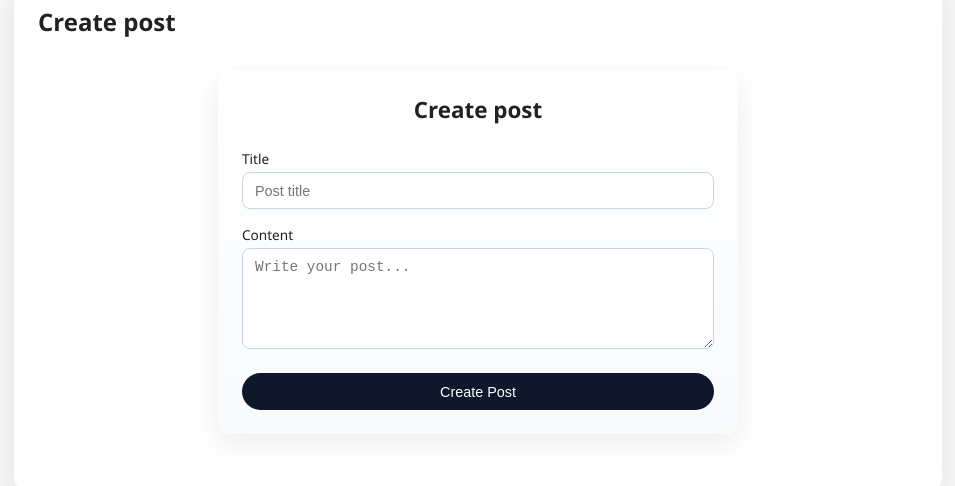
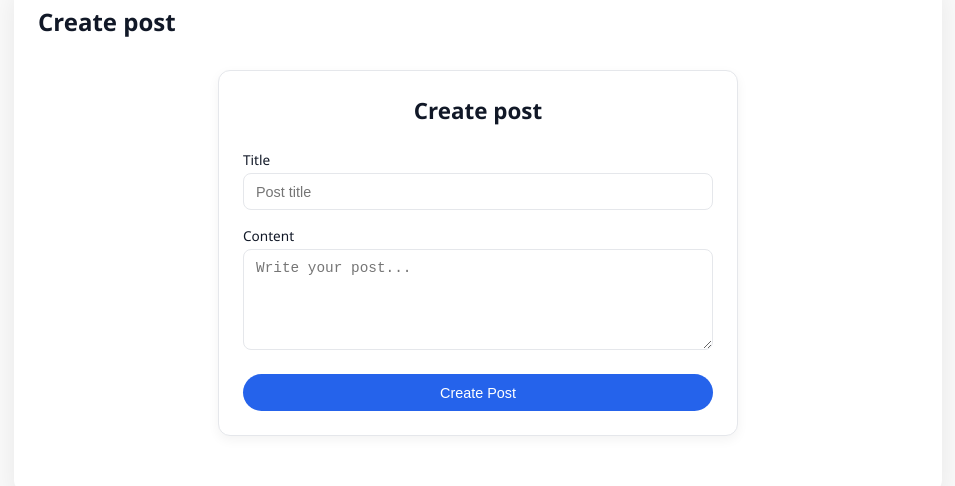
Before and after one commit to KolyaSotnichenko/vibe-blog, a Next.js app in the folder frontend/: page / in a window 1280 px wide. Shown: the part 176-662 px from the top of the page, without its empty margins (162-1117 px from the left). Built offline with nearby package versions, Linux system fonts and the light colour scheme; no server answers.

Commit message:
Vibe: Оновити кольорову палітру додатку у стилі мінімалізму
Attempt: 7266592e-fa7f-4181-968c-b632eaf455a9
changes produced by runner

```diff
--- a/frontend/app/globals.css
+++ b/frontend/app/globals.css
@@ -1,22 +1,26 @@
 :root {
-  --background: #f7f7f8;
+  --background: #fafafa;
   --surface: #ffffff;
-  --foreground: #202123;
-  --muted: #6e6e80;
-  --primary: #10a37f;
-  --primary-soft: #e6f6f1;
+  --foreground: #111827;
+  --muted: #6b7280;
+  --primary: #2563eb;
+  --primary-soft: #eff6ff;
   --border: #e5e7eb;
+  --danger: #b91c1c;
+  --success: #15803d;
 }
 
 @media (prefers-color-scheme: dark) {
   :root {
-    --background: #343541;
-    --surface: #40414f;
-    --foreground: #ececf1;
-    --muted: #a1a1aa;
-    --primary: #10a37f;
-    --primary-soft: #1f3f38;
-    --border: #565869;
+    --background: #0b0f19;
+    --surface: #111827;
+    --foreground: #f9fafb;
+    --muted: #9ca3af;
+    --primary: #60a5fa;
+    --primary-soft: #0b1220;
+    --border: #1f2937;
+    --danger: #f87171;
+    --success: #4ade80;
   }
 }
 
@@ -50,14 +54,15 @@ a {
     color-scheme: dark;
   }
 }
-/* Post create form styles */
+
 .postForm {
   max-width: 520px;
   margin: 2rem auto;
   padding: 1.5rem;
   border-radius: 12px;
-  background: linear-gradient(180deg, #ffffff 0%, #f8fafc 100%);
-  box-shadow: 0 10px 30px rgba(0, 0, 0, 0.08);
+  background: var(--surface);
+  border: 1px solid var(--border);
+  box-shadow: 0 4px 12px rgba(0, 0, 0, 0.05);
   display: flex;
   flex-direction: column;
   gap: 1rem;
@@ -85,14 +90,16 @@ a {
 .postFormField textarea {
   padding: 0.6rem 0.75rem;
   border-radius: 8px;
-  border: 1px solid #cbd5e1;
+  border: 1px solid var(--border);
+  background: var(--surface);
+  color: var(--foreground);
   font-size: 0.9rem;
 }
 
 .postFormField input:focus,
 .postFormField textarea:focus {
   outline: none;
-  border-color: #0f172a;
+  border-color: var(--primary);
 }
 
 .postFormButton {
@@ -100,7 +107,7 @@ a {
   padding: 0.65rem 1rem;
   border-radius: 9999px;
   border: none;
-  background: #0f172a;
+  background: var(--primary);
   color: #ffffff;
   font-size: 0.9rem;
   font-weight: 500;
@@ -113,11 +120,11 @@ a {
 }
 
 .postFormError {
-  color: #b91c1c;
+  color: var(--danger);
   font-size: 0.85rem;
 }
 
 .postFormSuccess {
-  color: #15803d;
+  color: var(--success);
   font-size: 0.85rem;
 }
```
